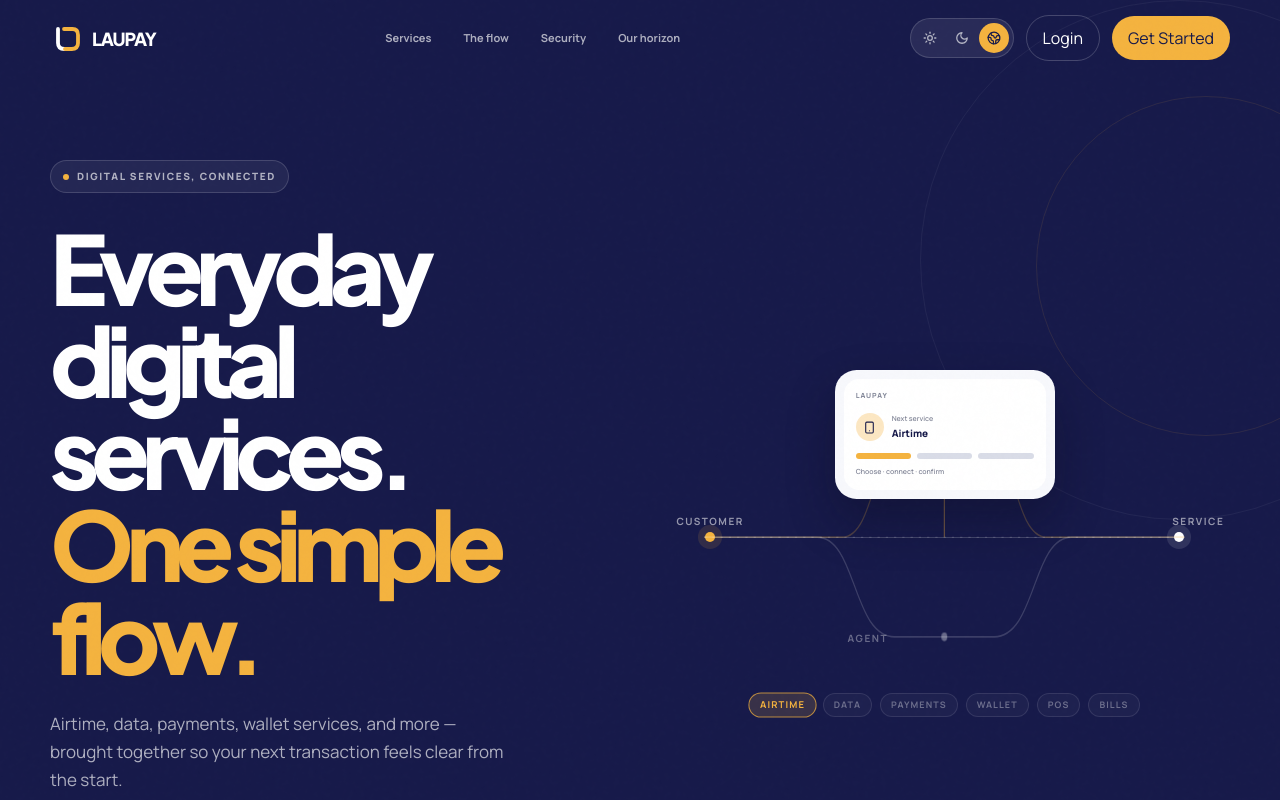
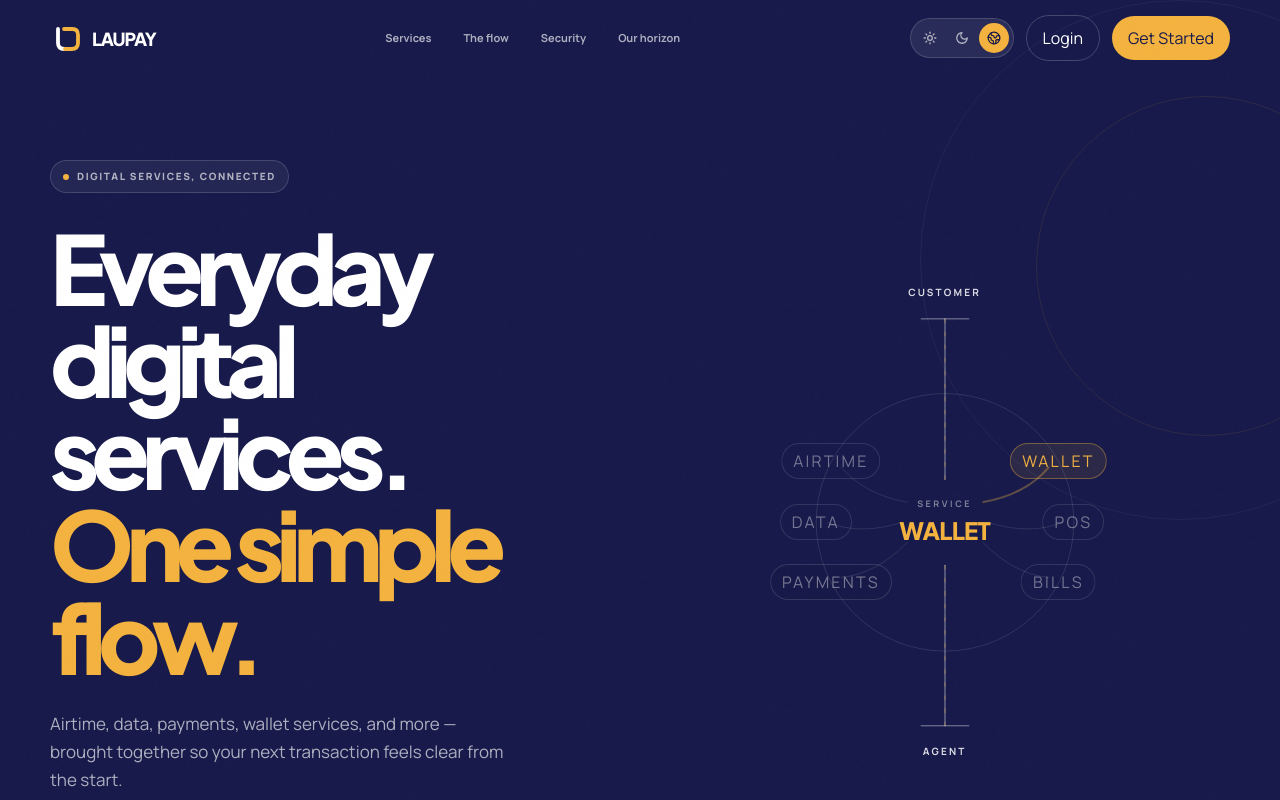
Before and after one commit to auwal11/laupay, a React (Vite) app in the folder web/: page / in a window 1280 px wide. Shown: the top 800 px of the page. Built offline with nearby package versions, Linux system fonts and the light colour scheme.

Commit message:
hero: refine LAUPAY connection visual (remove centre card, radial customer/service/agent flow)

```diff
--- a/web/src/App.tsx
+++ b/web/src/App.tsx
@@ -122,7 +122,6 @@ const faqs = [
 type DemoStage = 'dashboard' | 'select' | 'process' | 'confirm';
 type Audience = 'customer' | 'agent';
 
-const heroServiceNames = ['Airtime', 'Data', 'Payments', 'Wallet', 'POS', 'Bills'];
 
 function FlowMark({ inverse = false }: { inverse?: boolean }) {
   return (
@@ -184,64 +183,155 @@ function ThemeSwitcher({
   );
 }
 
+const HERO_R = 138;
+const HERO_CX = 240;
+const HERO_CY = 280;
+
+const heroNodes = [
+  { label: 'AIRTIME', angle: 152 },
+  { label: 'DATA', angle: 180 },
+  { label: 'PAYMENTS', angle: 208 },
+  { label: 'BILLS', angle: 332 },
+  { label: 'POS', angle: 0 },
+  { label: 'WALLET', angle: 28 },
+];
+
+// rotation order: AIRTIME -> DATA -> PAYMENTS -> WALLET -> POS -> BILLS
+const heroOrder = [0, 1, 2, 5, 4, 3];
+
+function heroPos(angle: number, radius = HERO_R) {
+  const rad = (angle * Math.PI) / 180;
+  return { x: HERO_CX + radius * Math.cos(rad), y: HERO_CY - radius * Math.sin(rad) };
+}
+
 function BridgeArtwork({ compact = false, activeService }: { compact?: boolean; activeService?: ServiceKey }) {
-  const featuredService = services.find((item) => item.key === activeService) ?? services[0];
-  const FeaturedIcon = featuredService.icon;
+  const [step, setStep] = useState(0);
+  const [paused, setPaused] = useState(false);
+  const [reducedMotion, setReducedMotion] = useState(false);
+
+  useEffect(() => {
+    const mq = window.matchMedia('(prefers-reduced-motion: reduce)');
+    const sync = () => setReducedMotion(mq.matches);
+    sync();
+    mq.addEventListener('change', sync);
+    return () => mq.removeEventListener('change', sync);
+  }, []);
+
+  useEffect(() => {
+    if (compact || paused || reducedMotion) return;
+    const id = window.setInterval(() => setStep((s) => (s + 1) % heroOrder.length), 2200);
+    return () => window.clearInterval(id);
+  }, [compact, paused, reducedMotion]);
+
+  useEffect(() => {
+    if (!activeService) return;
+    const index = heroNodes.findIndex((node) => node.label.toLowerCase() === activeService);
+    if (index >= 0) setStep(heroOrder.indexOf(index));
+  }, [activeService]);
+
+  if (compact) {
+    return (
+      <div className="pointer-events-none relative h-28" aria-hidden="true">
+        <div className="absolute inset-x-[8%] top-1/2 h-px bg-white/18" />
+        <div className="absolute left-[8%] top-1/2 h-2 w-2 -translate-y-1/2 rounded-full bg-[#F4B33F]" />
+        <div className="absolute right-[8%] top-1/2 h-2 w-2 -translate-y-1/2 rounded-full bg-white/70" />
+        <svg viewBox="0 0 760 120" preserveAspectRatio="none" className="absolute inset-0 h-full w-full">
+          <path d="M60 60 C 240 60, 240 22, 380 22 C 520 22, 520 60, 700 60" fill="none" stroke="rgba(244,179,63,.22)" strokeWidth="1.4" />
+          <path d="M60 60 C 240 60, 240 98, 380 98 C 520 98, 520 60, 700 60" fill="none" stroke="rgba(255,255,255,.14)" strokeWidth="1.4" />
+        </svg>
+      </div>
+    );
+  }
+
+  const active = heroOrder[step];
+  const activeNode = heroNodes[active];
+
   return (
-    <div className={`pointer-events-none relative ${compact ? 'h-28' : 'h-[300px] sm:h-[390px]'}`} aria-hidden="true">
-      <div className="absolute inset-x-[8%] top-[54%] h-px bg-white/20" />
-      <div className="absolute left-[8%] top-[54%] h-2.5 w-2.5 -translate-y-1/2 rounded-full bg-[#F4B33F] shadow-[0_0_0_7px_rgba(244,179,63,.12)]" />
-      <div className="absolute right-[8%] top-[54%] h-2.5 w-2.5 -translate-y-1/2 rounded-full bg-white shadow-[0_0_0_7px_rgba(255,255,255,.11)]" />
-      <svg viewBox="0 0 760 360" preserveAspectRatio="none" className="absolute inset-0 h-full w-full">
-        <path d="M60 194H244C290 194 287 94 334 94H426C473 94 470 194 516 194H700" fill="none" stroke="rgba(244,179,63,.25)" strokeWidth="1.5" />
-        <path d="M60 194H210C264 194 257 286 314 286H446C503 286 496 194 550 194H700" fill="none" stroke="rgba(255,255,255,.16)" strokeWidth="1.5" />
-        <path d="M60 194H700" fill="none" stroke="rgba(255,255,255,.18)" strokeWidth="1" strokeDasharray="3 8" />
-        <path d="M380 112V194" fill="none" stroke="rgba(244,179,63,.42)" strokeWidth="1.5" />
-        <circle cx="380" cy="94" r="4" fill="#F4B33F" className="bridge-pulse" />
-        <circle cx="380" cy="286" r="4" fill="#FFFFFF" opacity=".7" className="bridge-pulse" />
+    <div
+      className="relative mx-auto aspect-[480/560] w-full max-w-[28rem]"
+      onMouseEnter={() => setPaused(true)}
+      onMouseLeave={() => setPaused(false)}
+      onTouchStart={() => setPaused(true)}
+      onTouchEnd={() => setPaused(false)}
+    >
+      <svg viewBox="0 0 480 560" className="absolute inset-0 h-full w-full" aria-hidden="true">
+        <circle cx={HERO_CX} cy={HERO_CY} r={HERO_R} fill="none" stroke="rgba(255,255,255,.28)" strokeWidth="1" opacity="0.45" />
+
+        <g fill="none" strokeLinecap="round">
+          {heroNodes.map((node, i) => {
+            const outer = heroPos(node.angle, HERO_R - 12);
+            const inner = heroPos(node.angle, 46);
+            const midR = (HERO_R + 46) / 2;
+            const bend = heroPos(node.angle + (node.angle > 90 && node.angle < 270 ? 9 : -9), midR);
+            const isActive = i === active;
+            return (
+              <path
+                key={node.label}
+                d={`M${outer.x} ${outer.y} Q ${bend.x} ${bend.y} ${inner.x} ${inner.y}`}
+                stroke={isActive ? '#F4B33F' : 'rgba(255,255,255,.55)'}
+                strokeWidth={isActive ? 1.4 : 1}
+                opacity={isActive ? 0.6 : 0.22}
+                style={{ transition: 'opacity 600ms ease, stroke 600ms ease' }}
+              />
+            );
+          })}
+        </g>
+
+        <g fill="none" strokeLinecap="round">
+          <path d={`M${HERO_CX} 62 C ${HERO_CX} 130, ${HERO_CX} 170, ${HERO_CX} ${HERO_CY - 46}`} stroke="rgba(255,255,255,.45)" strokeWidth="1.25" />
+          <path d={`M${HERO_CX} ${HERO_CY + 46} C ${HERO_CX} 380, ${HERO_CX} 420, ${HERO_CX} 498`} stroke="rgba(255,255,255,.45)" strokeWidth="1.25" />
+          <path d={`M${HERO_CX} 62 C ${HERO_CX} 130, ${HERO_CX} 170, ${HERO_CX} ${HERO_CY - 46}`} stroke="#F4B33F" strokeWidth="1.25" opacity="0.32" strokeDasharray="4 10">
+            {!reducedMotion && <animate attributeName="stroke-dashoffset" from="28" to="0" dur="2.2s" repeatCount="indefinite" />}
+          </path>
+          <path d={`M${HERO_CX} ${HERO_CY + 46} C ${HERO_CX} 380, ${HERO_CX} 420, ${HERO_CX} 498`} stroke="#F4B33F" strokeWidth="1.25" opacity="0.32" strokeDasharray="4 10">
+            {!reducedMotion && <animate attributeName="stroke-dashoffset" from="28" to="0" dur="2.2s" repeatCount="indefinite" />}
+          </path>
+        </g>
+
+        <line x1={HERO_CX - 26} y1="62" x2={HERO_CX + 26} y2="62" stroke="rgba(255,255,255,.5)" strokeWidth="1" />
+        <line x1={HERO_CX - 26} y1="498" x2={HERO_CX + 26} y2="498" stroke="rgba(255,255,255,.5)" strokeWidth="1" />
       </svg>
-      {!compact && (
-        <div className="absolute left-1/2 top-[11%] z-10 w-[min(54%,220px)] -translate-x-1/2 rounded-[1.35rem] border border-white/15 bg-[#F7F8FC] p-2 text-[#171A4A] shadow-[0_22px_48px_rgba(8,10,24,.32)] transition-all duration-700">
-          <div className="rounded-[.95rem] bg-white p-3">
-            <div className="flex items-center justify-between text-[7px] font-extrabold uppercase tracking-[.14em] text-[#85899A]">
-              <span>LAUPAY</span>
-            </div>
-            <div className="mt-3 flex items-center gap-2">
-              <span className="flex h-7 w-7 items-center justify-center rounded-lg" style={{ backgroundColor: `${featuredService.accent}50` }}>
-                <FeaturedIcon size={13} />
-              </span>
-              <div>
-                <p className="text-[7px] font-semibold text-[#85899A]">Next service</p>
-                <p className="mt-0.5 text-[10px] font-extrabold">{featuredService.label}</p>
-              </div>
-            </div>
-            <div className="mt-3 flex items-center gap-1.5">
-              <span className="h-1.5 flex-1 rounded-full bg-[#F4B33F]" />
-              <span className="h-1.5 flex-1 rounded-full bg-[#D9DCE7]" />
-              <span className="h-1.5 flex-1 rounded-full bg-[#D9DCE7]" />
-            </div>
-            <p className="mt-2 text-[7px] font-semibold text-[#85899A]">Choose · connect · confirm</p>
-          </div>
-        </div>
-      )}
-      {!compact && (
-        <>
-          <span className="absolute left-[3%] top-[48%] text-[10px] font-bold uppercase tracking-[.15em] text-white/55">Customer</span>
-          <span className="absolute right-[1%] top-[48%] text-[10px] font-bold uppercase tracking-[.15em] text-white/55">Service</span>
-          <span className="absolute left-[33%] top-[78%] text-[10px] font-bold uppercase tracking-[.15em] text-white/35">Agent</span>
-          <div className="absolute bottom-0 left-1/2 flex w-[min(100%,450px)] -translate-x-1/2 flex-wrap justify-center gap-2">
-            {heroServiceNames.map((name) => {
-              const key = name.toLowerCase() as ServiceKey;
-              const selected = key === activeService;
-              return (
-                <span key={name} className={`rounded-full border px-2.5 py-1 text-[9px] font-bold uppercase tracking-[.12em] transition-all duration-700 ${selected ? 'scale-105 border-[#F4B33F]/70 bg-[#F4B33F]/15 text-[#F4B33F]' : 'border-white/10 bg-white/[.03] text-white/35'}`}>
-                  {name}
-                </span>
-              );
-            })}
-          </div>
-        </>
-      )}
+
+      <span className="absolute left-1/2 -translate-x-1/2 -translate-y-1/2 text-[10px] font-bold uppercase tracking-[.22em] text-white/85" style={{ top: `${(34 / 560) * 100}%` }}>
+        Customer
+      </span>
+      <span className="absolute left-1/2 -translate-x-1/2 -translate-y-1/2 text-[10px] font-bold uppercase tracking-[.22em] text-white/85" style={{ top: `${(526 / 560) * 100}%` }}>
+        Agent
+      </span>
+
+      <div className="absolute -translate-x-1/2 -translate-y-1/2 text-center" style={{ left: '50%', top: `${(HERO_CY / 560) * 100}%` }}>
+        <span className="block text-[9px] font-bold uppercase tracking-[.28em] text-white/45">Service</span>
+        <span
+          key={activeNode.label}
+          className="mt-1 block font-display text-xl font-extrabold tracking-[-.03em] text-[#F4B33F] sm:text-2xl"
+          style={{ animation: 'laupay-fade 600ms ease' }}
+        >
+          {activeNode.label}
+        </span>
+      </div>
+
+      {heroNodes.map((node, i) => {
+        const p = heroPos(node.angle);
+        const isActive = i === active;
+        return (
+          <button
+            key={node.label}
+            type="button"
+            onFocus={() => setPaused(true)}
+            onBlur={() => setPaused(false)}
+            onClick={() => setStep(heroOrder.indexOf(i))}
+            aria-pressed={isActive}
+            className={`absolute -translate-x-1/2 -translate-y-1/2 whitespace-nowrap rounded-full px-3 py-1.5 text-[9px] font-bold uppercase tracking-[.14em] transition-all duration-500 sm:text-[10px] ${
+              isActive
+                ? 'bg-[#F4B33F]/10 text-[#F4B33F] shadow-[inset_0_0_0_1px_rgba(244,179,63,.38)]'
+                : 'text-white/40 shadow-[inset_0_0_0_1px_rgba(255,255,255,.12)]'
+            }`}
+            style={{ left: `${(p.x / 480) * 100}%`, top: `${(p.y / 560) * 100}%` }}
+          >
+            {node.label}
+          </button>
+        );
+      })}
     </div>
   );
 }
```
